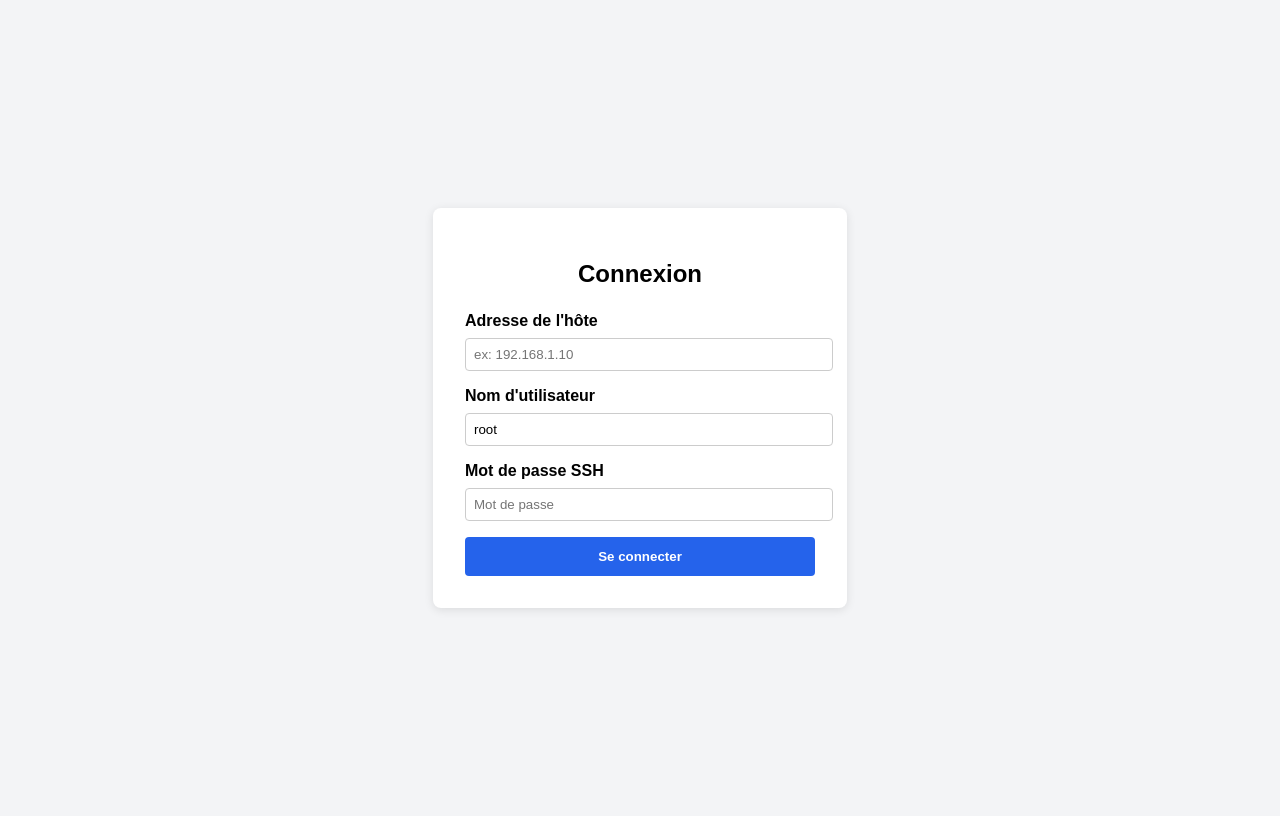
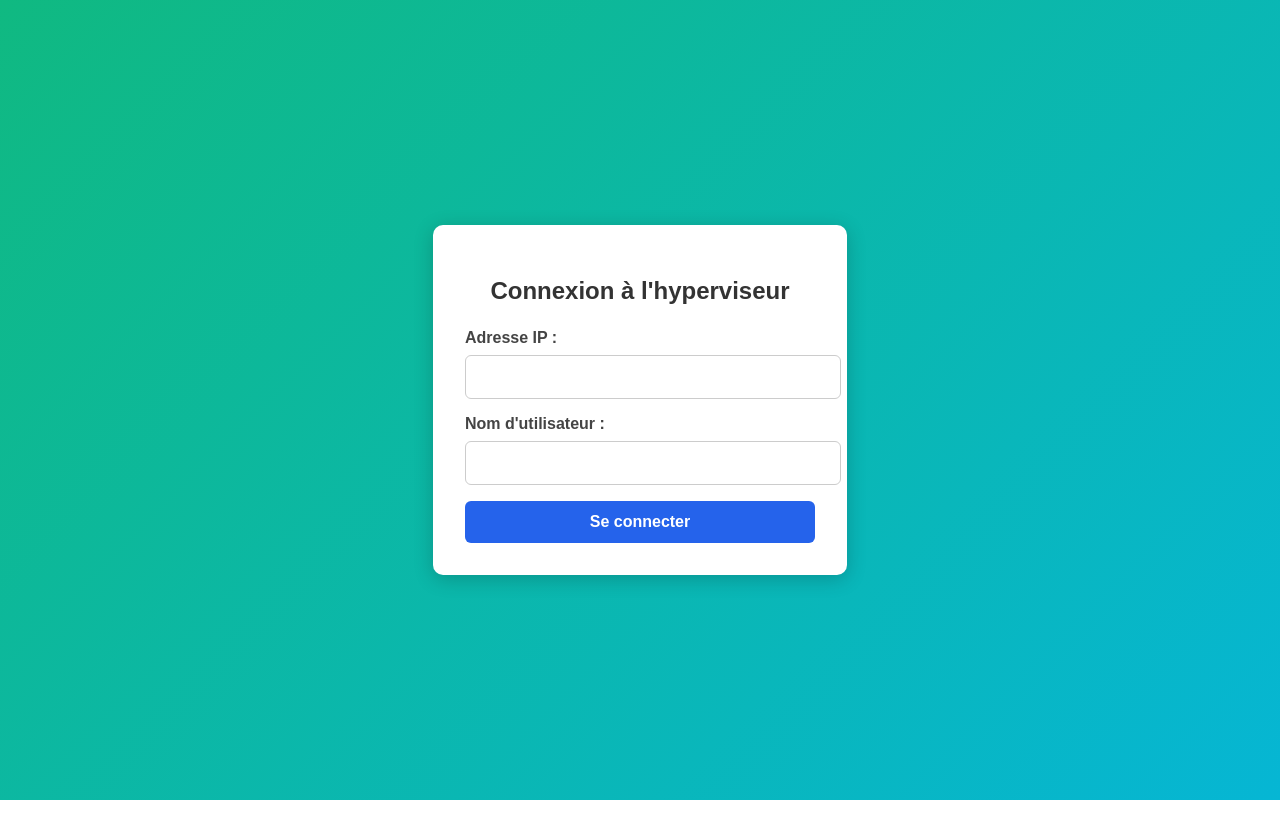
Before and after one commit to YBFLB14/Virtu_projet, a Flask app: page / in a window 1280 px wide. Run offline with Flask 3, Linux system fonts and the light colour scheme.

Commit message:
Update login.html

```diff
--- a/templates/login.html
+++ b/templates/login.html
@@ -6,34 +6,39 @@
     <style>
         body {
             font-family: Arial, sans-serif;
-            background-color: #f3f4f6;
-            display: flex;
+            background: linear-gradient(135deg, #10B981, #06B6D4);
+	    display: flex;
             justify-content: center;
             align-items: center;
             height: 100vh;
+            margin: 0;
         }
         .login-form {
             background-color: white;
             padding: 2rem;
-            border-radius: 8px;
-            box-shadow: 0 2px 10px rgba(0, 0, 0, 0.1);
+            border-radius: 10px;
+            box-shadow: 0 4px 20px rgba(0, 0, 0, 0.2);
             width: 350px;
+            text-align: center;
         }
         .login-form h2 {
             margin-bottom: 1.5rem;
-            text-align: center;
+            color: #333;
         }
         .login-form label {
             display: block;
             margin-bottom: 0.5rem;
             font-weight: bold;
+            color: #444;
+            text-align: left;
         }
         .login-form input {
             width: 100%;
-            padding: 0.5rem;
+            padding: 0.75rem;
             margin-bottom: 1rem;
-            border-radius: 4px;
+            border-radius: 6px;
             border: 1px solid #ccc;
+            font-size: 1rem;
         }
         .login-form button {
             width: 100%;
@@ -41,9 +46,11 @@
             background-color: #2563eb;
             color: white;
             border: none;
-            border-radius: 4px;
+            border-radius: 6px;
             font-weight: bold;
             cursor: pointer;
+            font-size: 1rem;
+            transition: 0.3s;
         }
         .login-form button:hover {
             background-color: #1e40af;
@@ -51,34 +58,35 @@
         .flash {
             margin-bottom: 1rem;
             padding: 0.75rem;
-            border-radius: 4px;
+            border-radius: 6px;
+            text-align: center;
+            font-weight: bold;
         }
         .flash.success { background-color: #d1fae5; color: #065f46; }
         .flash.danger  { background-color: #fee2e2; color: #991b1b; }
+        .flash.warning { background-color: #fef3c7; color: #92400e; }
     </style>
 </head>
 <body>
-    <form class="login-form" method="POST" action="{{ url_for('login') }}">
-        <h2>Connexion</h2>
+    <form class="login-form" method="POST">
+        <h2>Connexion à l'hyperviseur</h2>
 
         {% with messages = get_flashed_messages(with_categories=true) %}
-          {% if messages %}
-            {% for category, message in messages %}
-              <div class="flash {{ category }}">{{ message }}</div>
-            {% endfor %}
-          {% endif %}
+            {% if messages %}
+                {% for category, message in messages %}
+                    <div class="alert alert-{{ category }}">{{ message }}</div>
+                {% endfor %}
+            {% endif %}
         {% endwith %}
 
-        <label for="host">Adresse de l'hôte</label>
-        <input type="text" id="host" name="host" placeholder="ex: 192.168.1.10" required>
+        <label for="ip">Adresse IP :</label>
+        <input type="text" name="ip" required>
 
-        <label for="username">Nom d'utilisateur</label>
-        <input type="text" id="username" name="username" value="root" required>
-
-        <label for="password">Mot de passe SSH</label>
-        <input type="password" id="password" name="password" placeholder="Mot de passe" required>
+        <label for="username">Nom d'utilisateur :</label>
+        <input type="text" name="username" required>
 
         <button type="submit">Se connecter</button>
     </form>
+
 </body>
 </html>
```
